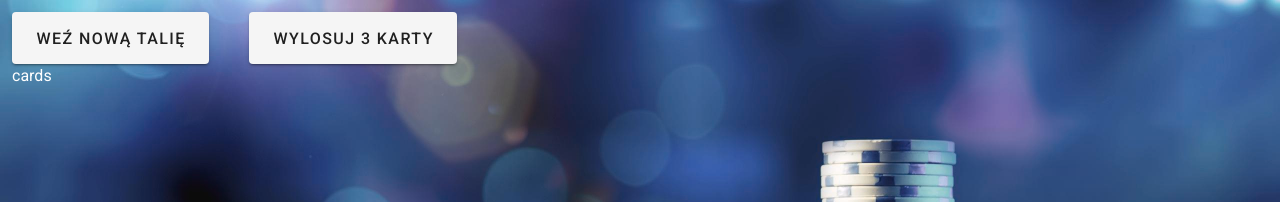
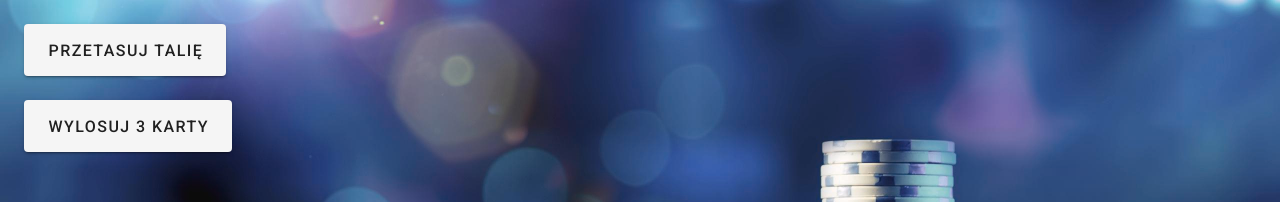
Before and after one commit to jacekobst1/poker-cards, a Vue app: page / in a window 1280 px wide. Shown: the top 202 px of the page. Built offline with nearby package versions, Linux system fonts and the light colour scheme; no server answers.

Commit message:
Can shuffle and draw cards, same as in poker

```diff
--- a/src/components/Buttons.vue
+++ b/src/components/Buttons.vue
@@ -1,21 +1,52 @@
 <template>
   <div>
-    <v-btn x-large @click="fetchNewDeck()">
-      Weź nową talię
+    <v-btn
+        @click="shuffleDeckMethod()"
+        :loading="shuffleDeckLoading"
+        x-large
+        class="ma-3"
+    >
+      Przetasuj talię
     </v-btn>
-    <v-btn x-large class="ml-10">
-      Wylosuj 3 karty
+    <v-spacer />
+    <v-btn
+        v-if="cardsImages.length < 5"
+        @click="drawCardsMethod()"
+        :loading="drawCardsLoading"
+        x-large
+        class="ma-3"
+    >
+      <span v-if="!cardsImages.length">Wylosuj 3 karty</span>
+      <span v-else>Wylosuj kartę</span>
     </v-btn>
   </div>
 </template>
 
 <script>
-    import { mapActions } from 'vuex';
+import { mapGetters } from 'vuex';
 
     export default {
         name: 'Buttons',
+        data: () => ({
+           drawCardsLoading: false,
+           shuffleDeckLoading: false,
+        }),
+        computed: {
+            ...mapGetters({
+                deckId: 'getDeckId',
+                cardsImages: 'getDrawnCardsImages'
+            }),
+        },
         methods: {
-            ...mapActions(['fetchNewDeck'])
+            drawCardsMethod() {
+                this.drawCardsLoading = true;
+                const numberOfCards = this.cardsImages.length ? 1 : 3;
+                this.$store.dispatch('drawCards', numberOfCards).then(() => this.drawCardsLoading = false);
+            },
+            shuffleDeckMethod() {
+                this.shuffleDeckLoading = true;
+                this.$store.dispatch('shuffleDeck').then(() => this.shuffleDeckLoading = false);
+            }
         }
     }
 </script>
--- a/src/components/Cards.vue
+++ b/src/components/Cards.vue
@@ -1,11 +1,37 @@
 <template>
-  <div>
-    cards
-  </div>
+  <v-container
+      id="cards-container"
+      class="d-flex align-center justify-center"
+  >
+    <v-row class="d-flex align-center justify-center pt-lg-10">
+      <v-col
+          v-for="(url, key) in cardsImages"
+          :key="key"
+          cols="4"
+          sm="3"
+          lg="2"
+      >
+        <v-img :src="url" />
+      </v-col>
+    </v-row>
+  </v-container>
 </template>
 
 <script>
+    import { mapGetters } from 'vuex';
+
     export default {
         name: 'Cards',
+        computed: {
+            ...mapGetters({
+                cardsImages: 'getDrawnCardsImages'
+            })
+        }
     }
 </script>
+
+<style scoped>
+    #cards-container {
+        height: 80vh;
+    }
+</style>
--- /dev/null
+++ b/src/store/cards.js
@@ -0,0 +1,41 @@
+import axios from 'axios';
+
+export default {
+    state: {
+        deckId: null,
+        drawnCards: [],
+    },
+    getters: {
+        getDeckId: state => state.deckId,
+        getDrawnCardsImages: state => state.drawnCards.map(card => card.image),
+    },
+    mutations: {
+        setDeckId(state, deckId) {
+            state.deckId = deckId;
+        },
+        setDrawnCards(state, cards) {
+            state.drawnCards = cards;
+        },
+        pushToDrawnCards(state, cards) {
+            state.drawnCards.push(...cards);
+        }
+    },
+    actions: {
+        async fetchNewDeck({ commit }) {
+            await axios.get(`${process.env.VUE_APP_API}/deck/new/`)
+                .then(response => {
+                    commit('setDeckId', response.data.deck_id);
+                });
+        },
+        async drawCards({ commit, getters }, count = 1) {
+            await axios.get(`${process.env.VUE_APP_API}/deck/${getters.getDeckId}/draw/?count=${count}`)
+                .then(response => {
+                    commit('pushToDrawnCards', response.data.cards);
+                });
+        },
+        async shuffleDeck({ commit, getters }) {
+            await axios.get(`${process.env.VUE_APP_API}/deck/${getters.getDeckId}/shuffle/`);
+            commit('setDrawnCards', []);
+        }
+    },
+}
--- a/src/store/index.js
+++ b/src/store/index.js
@@ -1,17 +1,12 @@
 import Vue from 'vue'
 import Vuex from 'vuex'
+
+import cards from '@/store/cards';
 
 Vue.use(Vuex)
 
 export default new Vuex.Store({
-  state: {
-    deckId: null,
-    drawnCards: [],
-  },
-  mutations: {
-  },
-  actions: {
-    fetchNewDeck() {
+    modules: {
+        cards
     }
-  },
 })
--- a/src/views/Deck.vue
+++ b/src/views/Deck.vue
@@ -8,9 +8,13 @@
 <script>
     import Buttons from '@/components/Buttons';
     import Cards from '@/components/Cards';
+
     export default {
         name: 'Deck',
         components: {Buttons, Cards},
+        created() {
+            this.$store.dispatch('fetchNewDeck');
+        }
     }
 </script>
 
```
Also changed, not shown: 1 other file (tests, documents, lock files or other folders).
